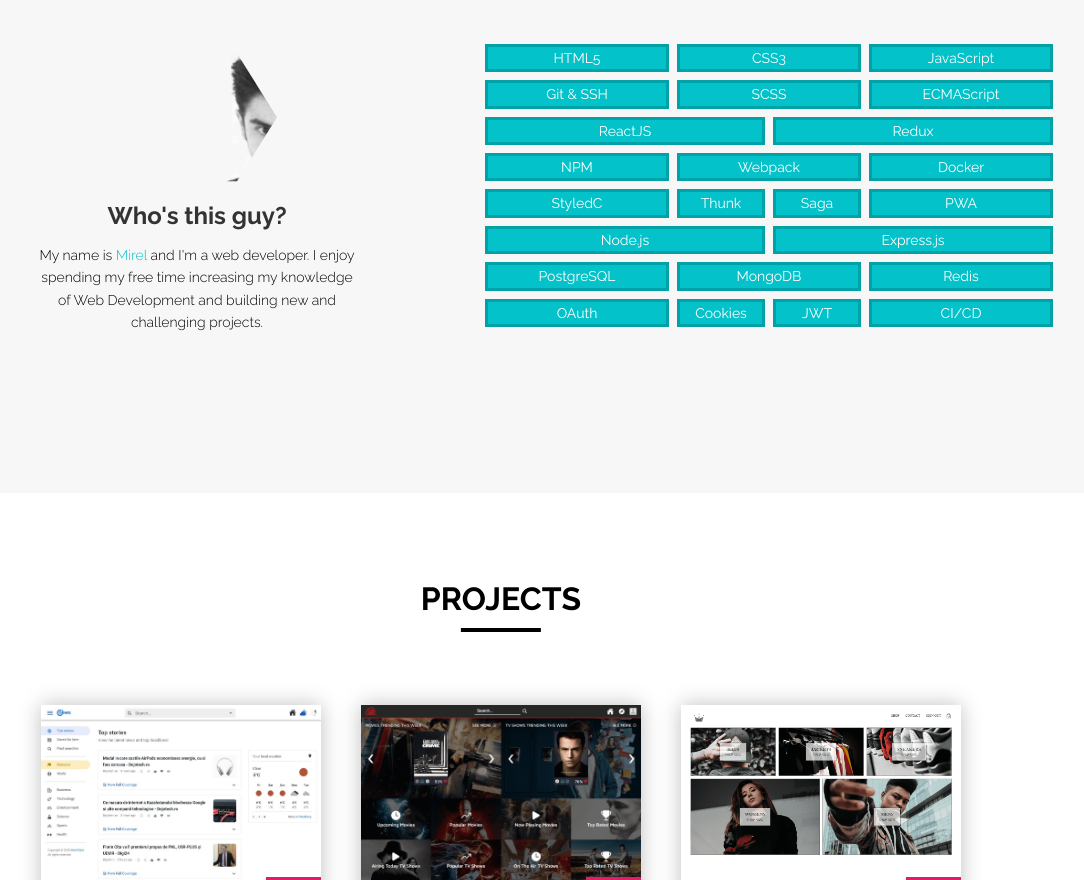
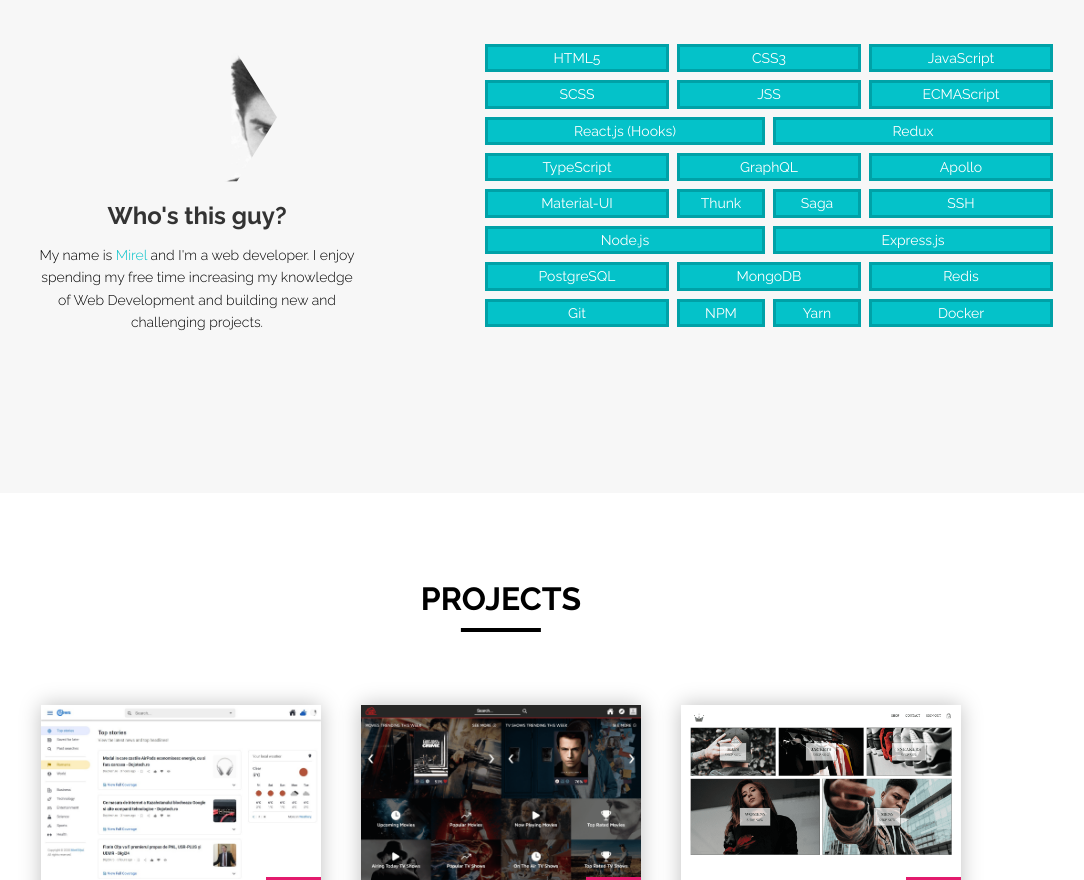
Before and after one commit to Ochanissi/Portofolio, a website: page index.html in a window 1280 px wide. Shown: the part 1181-2061 px from the top of the page, without its empty margins (139-1223 px from the left). Drawn offline with nearby package versions, Linux system fonts and the light colour scheme.

Commit message:
updated the skills section

```diff
--- a/index.html
+++ b/index.html
@@ -71,27 +71,27 @@
             <p class="about__skills--item-1">HTML5</p>
             <p class="about__skills--item-2">CSS3</p>
             <p class="about__skills--item-3">JavaScript</p>
-            <p class="about__skills--item-4">Git & SSH</p>
-            <p class="about__skills--item-5">SCSS</p>
+            <p class="about__skills--item-4">SCSS</p>
+            <p class="about__skills--item-5">JSS</p>
             <p class="about__skills--item-6">ECMAScript</p>
-            <p class="about__skills--item-7">ReactJS</p>
+            <p class="about__skills--item-7">React.js (Hooks)</p>
             <p class="about__skills--item-8">Redux</p>
-            <p class="about__skills--item-9">NPM</p>
-            <p class="about__skills--item-10">Webpack</p>
-            <p class="about__skills--item-11">Docker</p>
-            <p class="about__skills--item-12">StyledC</p>
+            <p class="about__skills--item-9">TypeScript</p>
+            <p class="about__skills--item-10">GraphQL</p>
+            <p class="about__skills--item-11">Apollo</p>
+            <p class="about__skills--item-12">Material-UI</p>
             <p class="about__skills--item-13">Thunk</p>
             <p class="about__skills--item-14">Saga</p>
-            <p class="about__skills--item-15">PWA</p>
+            <p class="about__skills--item-15">SSH</p>
             <p class="about__skills--item-16">Node.js</p>
             <p class="about__skills--item-17">Express.js</p>
             <p class="about__skills--item-18">PostgreSQL</p>
             <p class="about__skills--item-19">MongoDB</p>
             <p class="about__skills--item-20">Redis</p>
-            <p class="about__skills--item-21">OAuth</p>
-            <p class="about__skills--item-22">Cookies</p>
-            <p class="about__skills--item-23">JWT</p>
-            <p class="about__skills--item-24">CI/CD</p>
+            <p class="about__skills--item-21">Git</p>
+            <p class="about__skills--item-22">NPM</p>
+            <p class="about__skills--item-23">Yarn</p>
+            <p class="about__skills--item-24">Docker</p>
         </div>
     </section>
 
```
